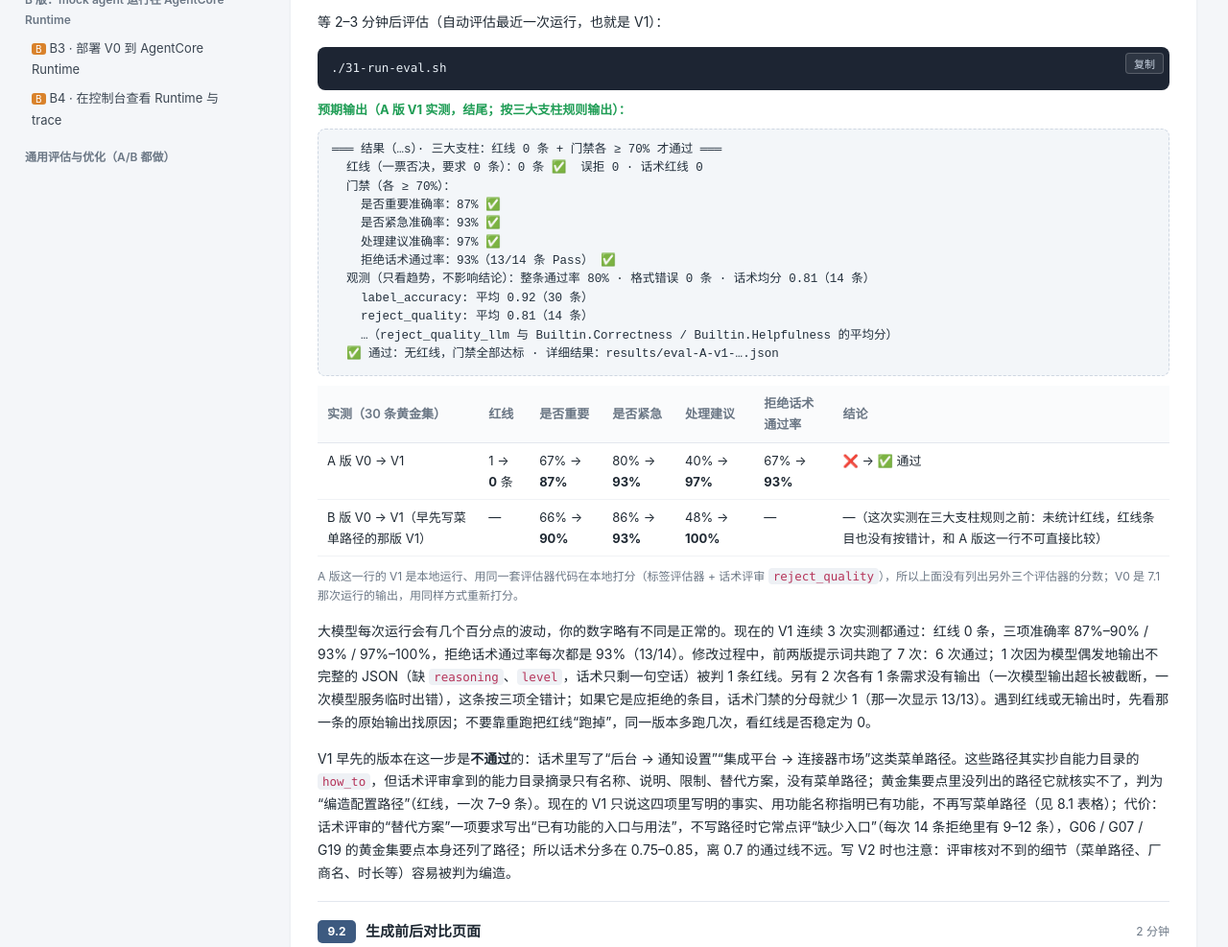
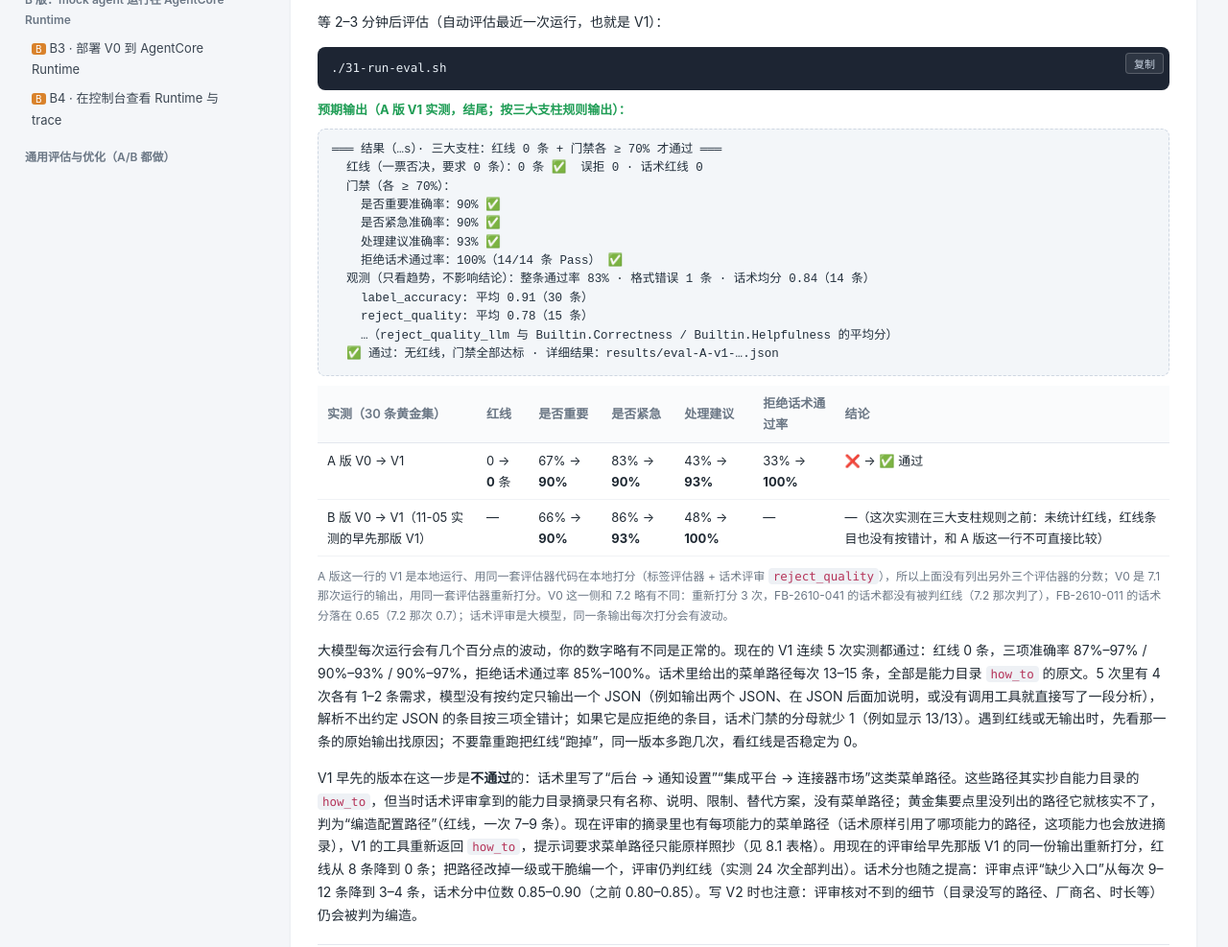
Before and after one commit to weiping-bj/agentdlc-eval-requirement-triage, a plain HTML site: page docs/09-compare.html in a window 1280 px wide. Shown: the part 624-1611 px from the top of the page at 96% size. Drawn offline with Linux system fonts and the light colour scheme.

Commit message:
Docs: V1 cites catalog menu paths; reviewer excerpt has how_to
- ch.8 8.1: search_capabilities returns how_to again; the reply
  red-line row says a menu path is only quoted verbatim from how_to and
  that the reviewer excerpt carries the path, so a verbatim path can be
  verified and a changed or uncatalogued one is still a red line.
- ch.9 9.1: expected output from local run A-v1howto-proof1 (90/90/93%,
  reply pass 14/14); A-path row with V0 re-scored by the same reviewer
  (0 red lines, 67/83/43%, 1/3); 5 of 5 runs pass, ranges stated; the
  malformed-output items explained; the earlier menu-path red lines
  explained (old V1 re-scored: 8 -> 0) and the reply-score change.
- ch.7 / ch.9: the earlier V1 is labelled as the 11-05 run.
- evaluators/README.md: what the catalog excerpt contains (how_to, and
  capabilities whose path is quoted), redeploy note, and what the
  native LLM judge checks against.
- docs/img: compare screenshots regenerated from the local compare page.

```diff
--- a/docs/09-compare.html
+++ b/docs/09-compare.html
@@ -32,23 +32,23 @@
 <pre class="out">═══ 结果（…s）· 三大支柱：红线 0 条 + 门禁各 ≥ 70% 才通过 ═══
   红线（一票否决，要求 0 条）：0 条 ✅  误拒 0 · 话术红线 0
   门禁（各 ≥ 70%）：
-    是否重要准确率：87% ✅
-    是否紧急准确率：93% ✅
-    处理建议准确率：97% ✅
-    拒绝话术通过率：93%（13/14 条 Pass） ✅
-  观测（只看趋势，不影响结论）：整条通过率 80% · 格式错误 0 条 · 话术均分 0.81（14 条）
-    label_accuracy: 平均 0.92（30 条）
-    reject_quality: 平均 0.81（14 条）
+    是否重要准确率：90% ✅
+    是否紧急准确率：90% ✅
+    处理建议准确率：93% ✅
+    拒绝话术通过率：100%（14/14 条 Pass） ✅
+  观测（只看趋势，不影响结论）：整条通过率 83% · 格式错误 1 条 · 话术均分 0.84（14 条）
+    label_accuracy: 平均 0.91（30 条）
+    reject_quality: 平均 0.78（15 条）
     …（reject_quality_llm 与 Builtin.Correctness / Builtin.Helpfulness 的平均分）
   ✅ 通过：无红线，门禁全部达标 · 详细结果：results/eval-A-v1-….json</pre>
   <table>
     <tr><th>实测（30 条黄金集）</th><th>红线</th><th>是否重要</th><th>是否紧急</th><th>处理建议</th><th>拒绝话术通过率</th><th>结论</th></tr>
-    <tr><td>A 版 V0 → V1</td><td>1 → <b>0</b> 条</td><td>67% → <b>87%</b></td><td>80% → <b>93%</b></td><td>40% → <b>97%</b></td><td>67% → <b>93%</b></td><td>❌ → ✅ 通过</td></tr>
-    <tr><td>B 版 V0 → V1（早先写菜单路径的那版 V1）</td><td>—</td><td>66% → <b>90%</b></td><td>86% → <b>93%</b></td><td>48% → <b>100%</b></td><td>—</td><td>—（这次实测在三大支柱规则之前：未统计红线，红线条目也没有按错计，和 A 版这一行不可直接比较）</td></tr>
+    <tr><td>A 版 V0 → V1</td><td>0 → <b>0</b> 条</td><td>67% → <b>90%</b></td><td>83% → <b>90%</b></td><td>43% → <b>93%</b></td><td>33% → <b>100%</b></td><td>❌ → ✅ 通过</td></tr>
+    <tr><td>B 版 V0 → V1（11-05 实测的早先那版 V1）</td><td>—</td><td>66% → <b>90%</b></td><td>86% → <b>93%</b></td><td>48% → <b>100%</b></td><td>—</td><td>—（这次实测在三大支柱规则之前：未统计红线，红线条目也没有按错计，和 A 版这一行不可直接比较）</td></tr>
   </table>
-  <p class="where">A 版这一行的 V1 是本地运行、用同一套评估器代码在本地打分（标签评估器 + 话术评审 <code>reject_quality</code>），所以上面没有列出另外三个评估器的分数；V0 是 7.1 那次运行的输出，用同样方式重新打分。</p>
-  <p>大模型每次运行会有几个百分点的波动，你的数字略有不同是正常的。现在的 V1 连续 3 次实测都通过：红线 0 条，三项准确率 87%–90% / 93% / 97%–100%，拒绝话术通过率每次都是 93%（13/14）。修改过程中，前两版提示词共跑了 7 次：6 次通过；1 次因为模型偶发地输出不完整的 JSON（缺 <code>reasoning</code>、<code>level</code>，话术只剩一句空话）被判 1 条红线。另有 2 次各有 1 条需求没有输出（一次模型输出超长被截断，一次模型服务临时出错），这条按三项全错计；如果它是应拒绝的条目，话术门禁的分母就少 1（那一次显示 13/13）。遇到红线或无输出时，先看那一条的原始输出找原因；不要靠重跑把红线“跑掉”，同一版本多跑几次，看红线是否稳定为 0。</p>
-  <p>V1 早先的版本在这一步是<b>不通过</b>的：话术里写了“后台 → 通知设置”“集成平台 → 连接器市场”这类菜单路径。这些路径其实抄自能力目录的 <code>how_to</code>，但话术评审拿到的能力目录摘录只有名称、说明、限制、替代方案，没有菜单路径；黄金集要点里没列出的路径它就核实不了，判为“编造配置路径”（红线，一次 7–9 条）。现在的 V1 只说这四项里写明的事实、用功能名称指明已有功能，不再写菜单路径（见 8.1 表格）；代价：话术评审的“替代方案”一项要求写出“已有功能的入口与用法”，不写路径时它常点评“缺少入口”（每次 14 条拒绝里有 9–12 条），G06 / G07 / G19 的黄金集要点本身还列了路径；所以话术分多在 0.75–0.85，离 0.7 的通过线不远。写 V2 时也注意：评审核对不到的细节（菜单路径、厂商名、时长等）容易被判为编造。</p></div>
+  <p class="where">A 版这一行的 V1 是本地运行、用同一套评估器代码在本地打分（标签评估器 + 话术评审 <code>reject_quality</code>），所以上面没有列出另外三个评估器的分数；V0 是 7.1 那次运行的输出，用同一套评估器重新打分。V0 这一侧和 7.2 略有不同：重新打分 3 次，FB-2610-041 的话术都没有被判红线（7.2 那次判了），FB-2610-011 的话术分落在 0.65（7.2 那次 0.7）；话术评审是大模型，同一条输出每次打分会有波动。</p>
+  <p>大模型每次运行会有几个百分点的波动，你的数字略有不同是正常的。现在的 V1 连续 5 次实测都通过：红线 0 条，三项准确率 87%–97% / 90%–93% / 90%–97%，拒绝话术通过率 85%–100%。话术里给出的菜单路径每次 13–15 条，全部是能力目录 <code>how_to</code> 的原文。5 次里有 4 次各有 1–2 条需求，模型没有按约定只输出一个 JSON（例如输出两个 JSON、在 JSON 后面加说明，或没有调用工具就直接写了一段分析），解析不出约定 JSON 的条目按三项全错计；如果它是应拒绝的条目，话术门禁的分母就少 1（例如显示 13/13）。遇到红线或无输出时，先看那一条的原始输出找原因；不要靠重跑把红线“跑掉”，同一版本多跑几次，看红线是否稳定为 0。</p>
+  <p>V1 早先的版本在这一步是<b>不通过</b>的：话术里写了“后台 → 通知设置”“集成平台 → 连接器市场”这类菜单路径。这些路径其实抄自能力目录的 <code>how_to</code>，但当时话术评审拿到的能力目录摘录只有名称、说明、限制、替代方案，没有菜单路径；黄金集要点里没列出的路径它就核实不了，判为“编造配置路径”（红线，一次 7–9 条）。现在评审的摘录里也有每项能力的菜单路径（话术原样引用了哪项能力的路径，这项能力也会放进摘录），V1 的工具重新返回 <code>how_to</code>，提示词要求菜单路径只能原样照抄（见 8.1 表格）。用现在的评审给早先那版 V1 的同一份输出重新打分，红线从 8 条降到 0 条；把路径改掉一级或干脆编一个，评审仍判红线（实测 24 次全部判出）。话术分也随之提高：评审点评“缺少入口”从每次 9–12 条降到 3–4 条，话术分中位数 0.85–0.90（之前 0.80–0.85）。写 V2 时也注意：评审核对不到的细节（目录没写的路径、厂商名、时长等）仍会被判为编造。</p></div>
 </div>
 
 <div class="step" id="s-9-2">
@@ -87,7 +87,7 @@ results/compare-B-v0-20261105T142708Z-vs-B-v1-20261105T144133Z.html
     <li>B 版还可以在 <span class="ui">Sessions</span> 里按 session 名区分：V0 的 session 名含 <code>-v0-</code>，V1 的含 <code>-v1-</code>。</li>
     <li>（可选）CloudWatch → <span class="ui">Metrics</span> → <code>Bedrock-AgentCore/Evaluations</code>，把各评估器的分数画成随时间变化的折线，V0 → V1 的跳升一目了然。</li>
   </ol>
-  <div class="expect"><span class="label">预期结果：</span>V1 时间段的三项平均分明显高于 V0 时间段，与对比页一致。时间范围选“两次运行都包含”时看到的是混合平均（例如实测 V0 + V1 共 60 个 session：处理建议 0.73、是否重要 0.78；这里的 V1 是早先写菜单路径的那版 V1），所以一定要按时间段分开看。控制台菜单名称可能随版本略有不同。</div>
+  <div class="expect"><span class="label">预期结果：</span>V1 时间段的三项平均分明显高于 V0 时间段，与对比页一致。时间范围选“两次运行都包含”时看到的是混合平均（例如实测 V0 + V1 共 60 个 session：处理建议 0.73、是否重要 0.78；这里的 V1 是 11-05 实测的早先那版 V1），所以一定要按时间段分开看。控制台菜单名称可能随版本略有不同。</div>
 </div>
 
 <div class="step" id="s-9-4">
@@ -98,7 +98,7 @@ results/compare-B-v0-20261105T142708Z-vs-B-v1-20261105T144133Z.html
   <div class="pathbox" data-path="b"><div class="ph">B 版</div>
 <pre><code>./34-triage-report.sh b</code></pre></div>
   <p class="where">脚本：<a data-repo="34-triage-report.sh">34-triage-report.sh</a> → <a data-repo="labkit/report.py">labkit/report.py</a>。用当前版本（V1）处理 <a data-repo="data/feedback_last_month.jsonl">data/feedback_last_month.jsonl</a> 的 60 条，生成报告并上传到私有桶。</p>
-  <div class="expect"><span class="label">预期输出（B 版 V1 实测，早先写菜单路径的那版 V1，约 2.5 分钟）：</span>
+  <div class="expect"><span class="label">预期输出（B 版 V1 实测，11-05 的早先那版 V1，约 2.5 分钟）：</span>
 <pre class="out">▶ 运行 60 条需求 · 路线 B · 版本 v1 · 模型 us.anthropic.claude-sonnet-5-5 · 并发 6
   [ 1/60] FB-2610-001       11.2s  重要=是 紧急=否 建议=迭代
   [ 2/60] FB-2610-002       15.0s  重要=否 紧急=否 建议=拒绝
```
Also changed, not shown: docs/07-evaluate.html (+1 -1 lines), docs/08-optimize.html (+2 -2 lines), docs/img/compare-matrix.png, docs/img/compare-sample.png, 1 other file.
